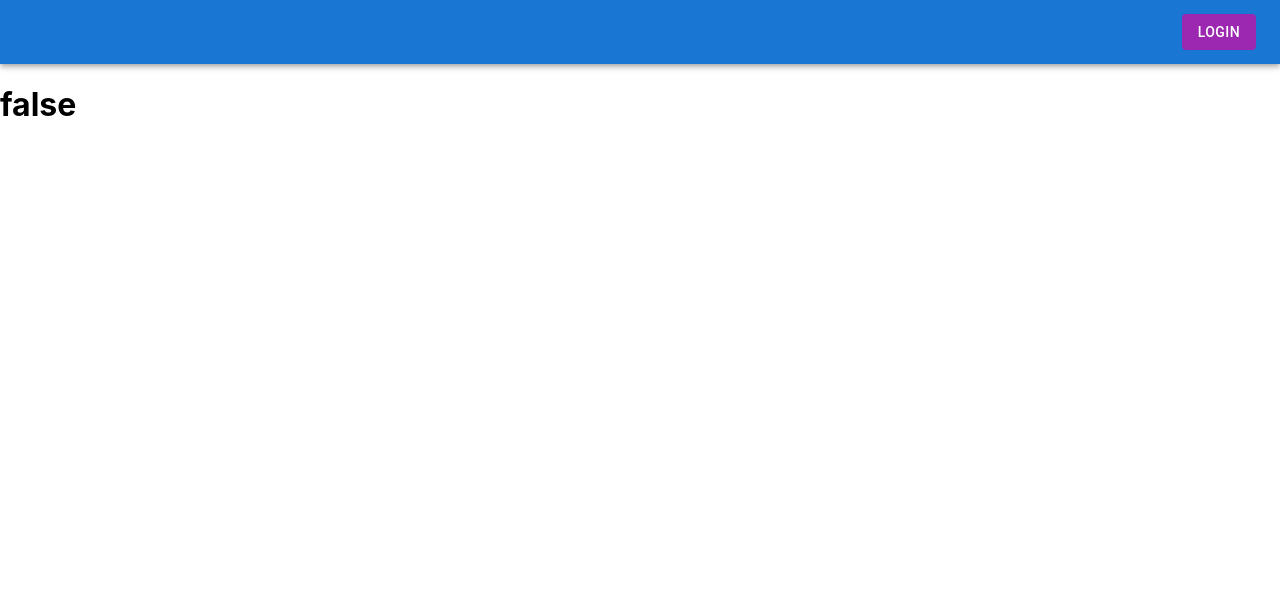
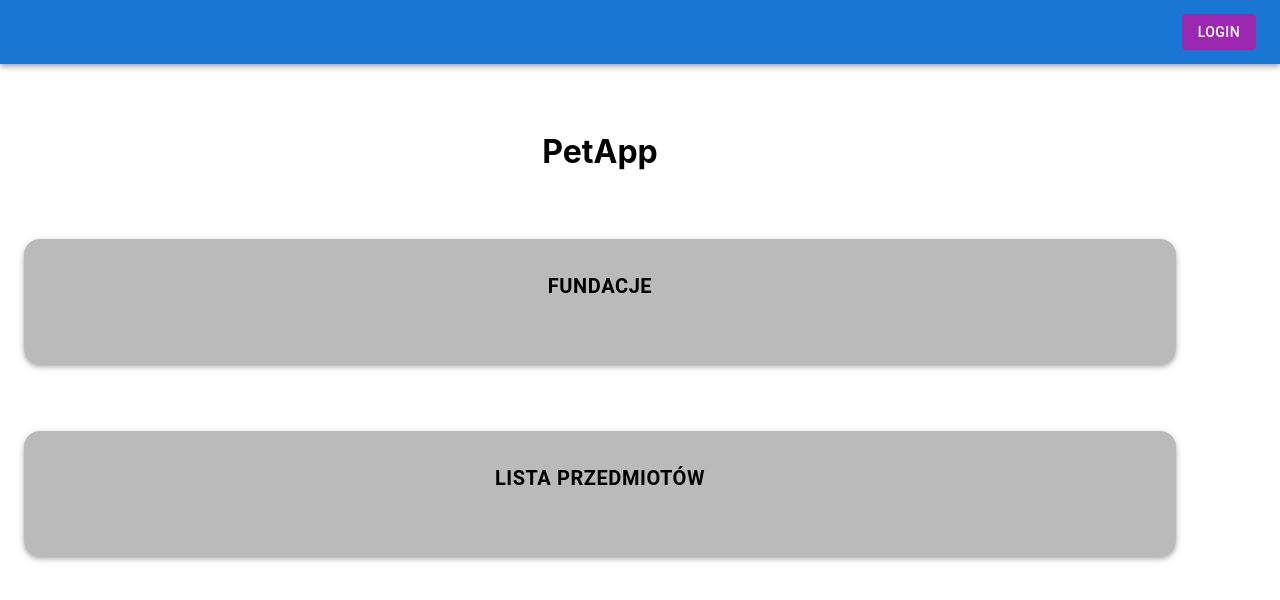
Before and after one commit to akai-org/pet-share-hackyeah-2021-frontend, a Next.js app: page / in a window 1280 px wide. Shown: the top 600 px of the page. Built offline with nearby package versions, Linux system fonts and the light colour scheme.

Commit message:
Added main page

```diff
--- a/pages/_app.tsx
+++ b/pages/_app.tsx
@@ -6,7 +6,7 @@ import { SessionProvider } from 'next-auth/react';
 import { QueryClient, QueryClientProvider, Hydrate } from 'react-query';
 import { ReactQueryDevtools } from 'react-query/devtools';
 import { createTheme, ThemeProvider } from '@mui/material/styles';
-import { IconButton } from '@mui/material';
+import { Container, IconButton } from '@mui/material';
 import { FaTimes } from 'react-icons/fa';
 import '../styles/globals.css';
 import { AppProvider } from '@context/AppContext/AppProvider';
--- a/pages/index.tsx
+++ b/pages/index.tsx
@@ -1,14 +1,65 @@
-import { useAppContext } from '@context/AppContext'
-import type { NextPage } from 'next'
+import { Container, Button } from '@mui/material';
+import type { NextPage } from 'next';
+import Router from 'next/router';
 
 const Home: NextPage = () => {
-  const { user } = useAppContext();
+  function UsersPage(): void {
+    Router.push('/social/users');
+  }
+
+  function ListPage(): void {
+    Router.push('/market/browse');
+  }
 
   return (
-    <div>
-      <h1>{ user ? "true" : "false" }</h1>
-    </div>
-  )
-}
+    <Container
+      sx={{
+        height: '70vh',
+        display: 'inline-flex',
+        flexDirection: 'column',
+        justifyContent: 'space-evenly',
+        alignItems: 'space-around',
+      }}
+    >
+      <h1 style={{ textAlign: 'center' }}>PetApp</h1>
+      <Button
+        sx={{
+          padding: '1.5em 2em 3em',
+          display: 'inline-flex',
+          flexDirection: 'column',
+          justifyContent: 'space-between',
+          alignItems: 'center',
+          background: '#BABABA',
+          fontSize: '1.25em',
+          fontWeight: 'bold',
+          color: '#000',
+          boxShadow: 4,
+          borderRadius: 4,
+        }}
+        onClick={UsersPage}
+      >
+        Fundacje
+      </Button>
+      <Button
+        sx={{
+          padding: '1.5em 2em 3em',
+          display: 'inline-flex',
+          flexDirection: 'column',
+          justifyContent: 'space-between',
+          alignItems: 'center',
+          background: '#BABABA',
+          fontSize: '1.25em',
+          fontWeight: 'bold',
+          color: '#000',
+          boxShadow: 4,
+          borderRadius: 4,
+        }}
+        onClick={ListPage}
+      >
+        Lista przedmiotów
+      </Button>
+    </Container>
+  );
+};
 
 export default Home;
--- a/styles/globals.css
+++ b/styles/globals.css
@@ -2,11 +2,13 @@ html,
 body {
   padding: 0;
   margin: 0;
+  height: 100%;
+  width: 100%;
   font-family: -apple-system, BlinkMacSystemFont, Segoe UI, Roboto, Oxygen, Ubuntu, Cantarell, Fira Sans, Droid Sans,
     Helvetica Neue, sans-serif;
 }
 
-:root{
+:root {
   --primary: #ffb300;
   --secondary: #e64a19;
 }
@@ -18,4 +20,6 @@ a {
 
 * {
   box-sizing: border-box;
+  padding: 0;
+  margin: 0;
 }
```
